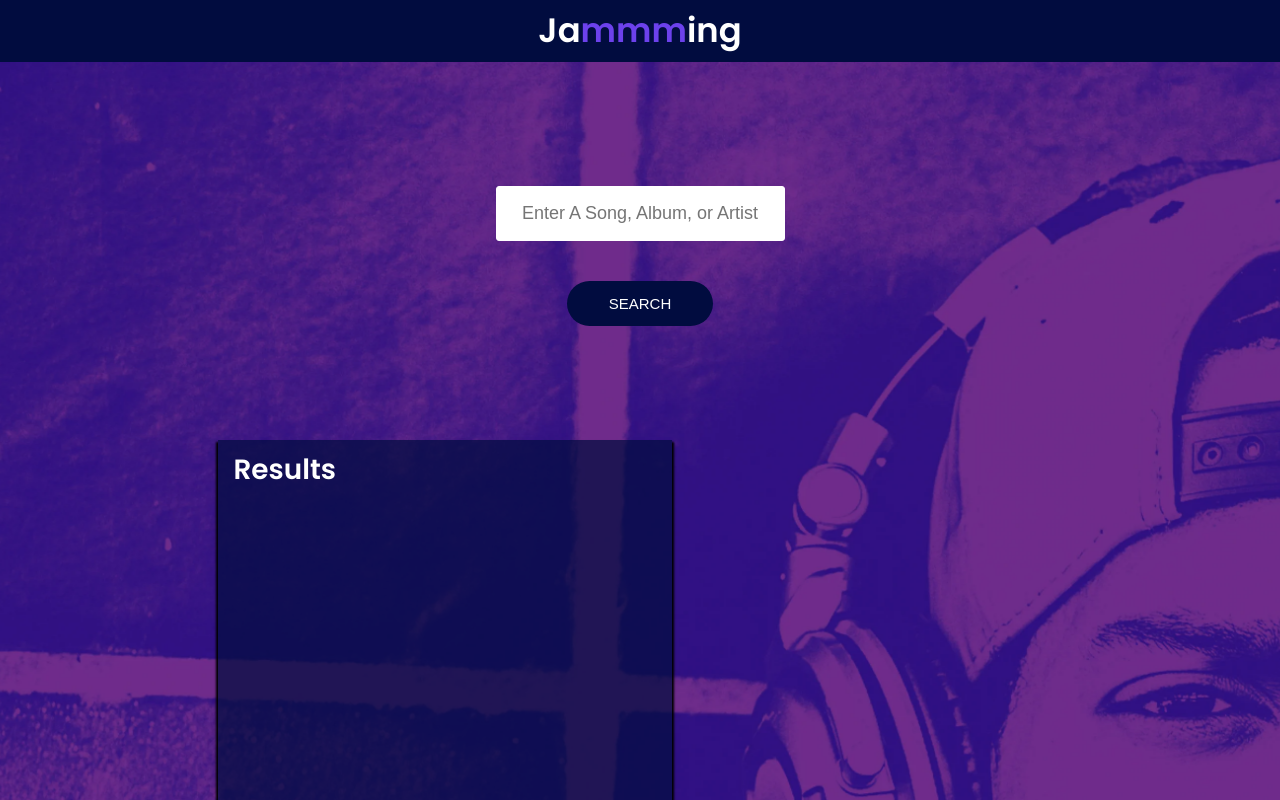
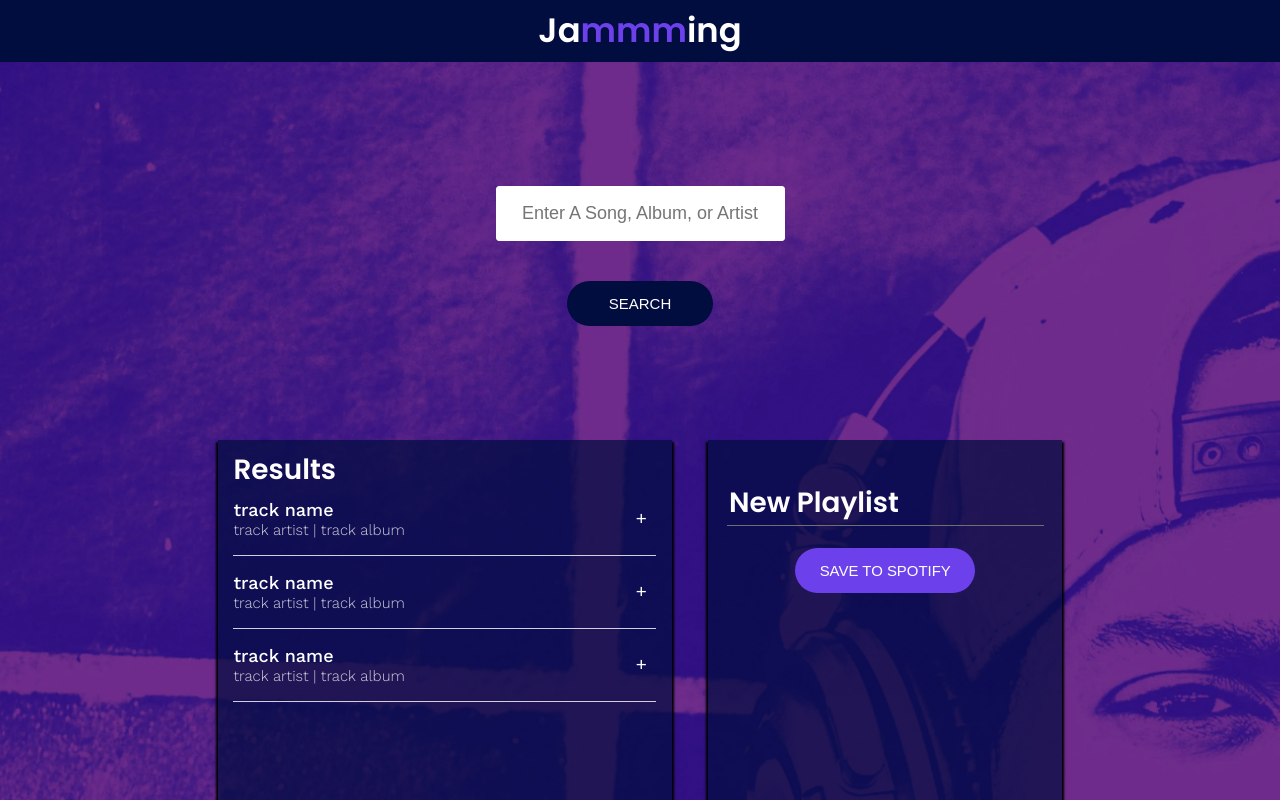
Before and after one commit to Hoybaby/Spotify-Jamming, a React (Create React App) app: page / in a window 1280 px wide. Shown: the top 800 px of the page. Built offline with nearby package versions, Linux system fonts and the light colour scheme.

Commit message:
fixed an error in how i made a method but wasn't using it properly for the application to determin if it should have a + or -. Also was passing props into components so it can get the information from my hard coded information to these tracks

```diff
--- a/src/components/App/App.js
+++ b/src/components/App/App.js
@@ -4,6 +4,7 @@ import React from 'react';
 
 import SearchBar from '../SearchBar/SearchBar';
 import SearchResults from '../SearchResults/SearchResults';
+import PlayList from '../PlayList/Playlist';
 
 class App extends React.Component {
 
@@ -41,8 +42,8 @@ class App extends React.Component {
     <div className="App">
       <SearchBar/>
       <div className="App-playlist">
-        <SearchResults />
-        {/* <Playlist /> */}
+        <SearchResults SearchResults={this.state.SearchResults}/>
+        <PlayList />
       </div>
     </div>
   </div>
--- a/src/components/Playlist/Playlist.jsx
+++ b/src/components/Playlist/Playlist.jsx
@@ -7,7 +7,7 @@ class PlayList extends React.Component {
         return(
             <div className="Playlist">
                 <input defaultValue={'New Playlist'}/>
-                <TrackList/>
+                {/* <TrackList/>  */}
                 <button className="Playlist-save">SAVE TO SPOTIFY</button>
             </div>
         )
--- a/src/components/SearchResults/SearchResults.jsx
+++ b/src/components/SearchResults/SearchResults.jsx
@@ -1,12 +1,14 @@
 import React from 'react';
 import './SearchResults.css';
+
+import TrackList from "../TrackList/TrackList";
 
 class SearchResults extends React.Component {
     render() {
         return(
             <div className="SearchResults">
                 <h2>Results</h2>
-                {/* <TrackList/>  */}
+                <TrackList tracks={this.props.SearchResults}/>
             </div>
         )
     }
--- a/src/components/Track/Track.jsx
+++ b/src/components/Track/Track.jsx
@@ -20,7 +20,7 @@ class Track extends React.Component {
                     <h3>track name  </h3>
                     <p>track artist  | track album </p>
                 </div>
-                <button className="Track-action">+ or - will go here </button>
+                {this.renderAction()}
             </div>
         )
     }
--- a/src/components/TrackList/TrackList.jsx
+++ b/src/components/TrackList/TrackList.jsx
@@ -1,11 +1,18 @@
 import React from 'react';
 import './TrackList.css';
+import Track from '../Track/Track'
 
 class TrackList extends React.Component {
     render() {
         return(
             <div className="TrackList">
-
+                {
+                    this.props.tracks.map(track => {
+                        // in each object, i want to pass down the object into the component with the pop
+                        return <Track track={track}
+                                key={track.id}/>
+                    })
+                }
             </div>
         )
     }
```
